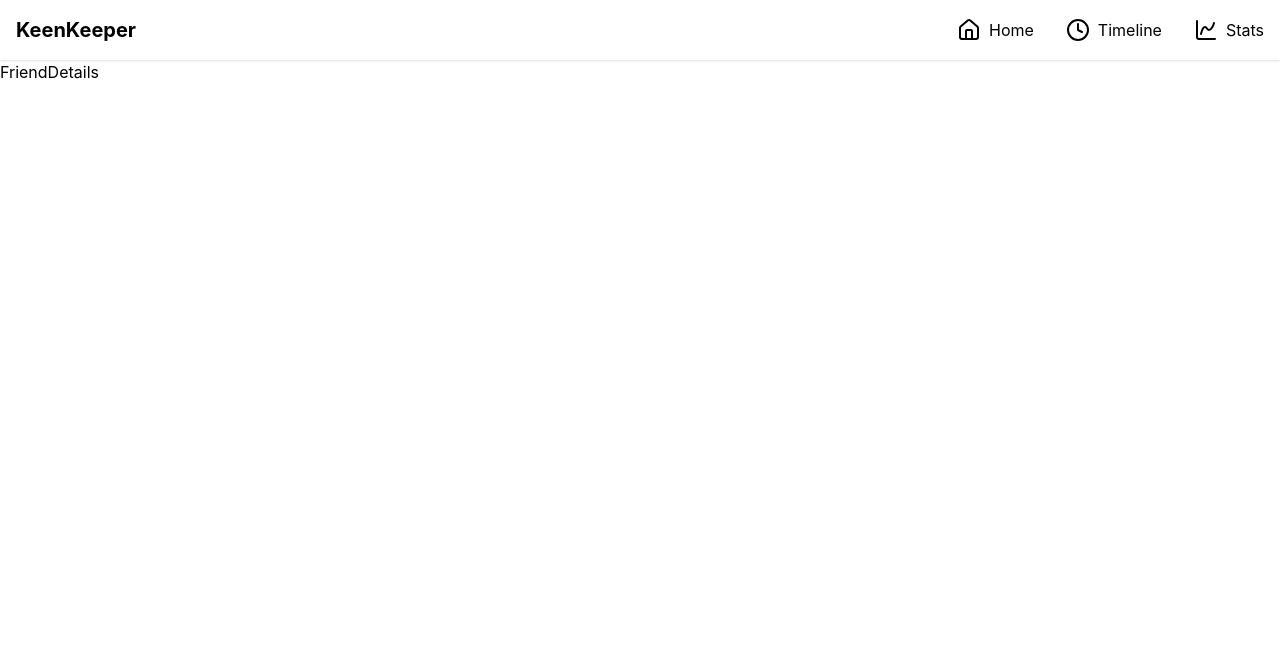
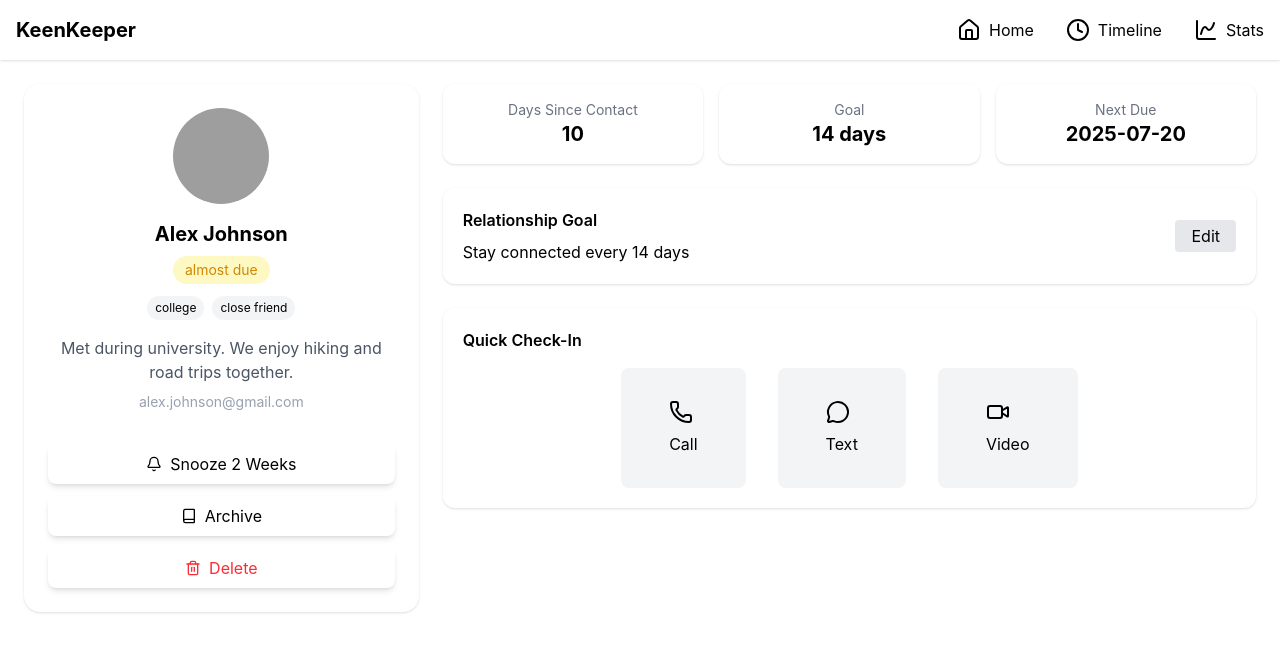
Before and after one commit to miraj-howlader/Keep-Your-Friendships-Alive, a React (Vite) app: page /friend/1 in a window 1280 px wide. Shown: the top 652 px of the page. Built offline with nearby package versions, Linux system fonts and the light colour scheme; grey boxes are pictures that could not be loaded.

Commit message:
completeCardDetailspage

```diff
--- a/src/pages/FriendDetails.jsx
+++ b/src/pages/FriendDetails.jsx
@@ -1,9 +1,142 @@
-import React from 'react'
+import { useParams } from "react-router-dom";
+import { useContext } from "react";
+import { FriendContext } from "../context/FriendContext";
+import toast from "react-hot-toast";
+import { Bell, Book, Edit, MessageCircle, Phone, Trash2, Video } from "lucide-react";
 
 const FriendDetails = () => {
+  const { id } = useParams();
+  const { friends, addEvent } = useContext(FriendContext);
+
+  const friend = friends.find(f => f.id === Number(id));
+
+  if (!friend) return <p className="p-6">Loading...</p>;
+
+  const statusColor = {
+    "overdue": "bg-red-100 text-red-600",
+    "almost due": "bg-yellow-100 text-yellow-600",
+    "on-track": "bg-green-100 text-green-600"
+  };
+
+
+  const handleAction = (type) => {
+    addEvent(type, friend.name);
+    toast.success(`${type} with ${friend.name} added`);
+  };
+
   return (
-    <div>FriendDetails</div>
-  )
-}
+    <div className="max-w-7xl mx-auto p-6 grid lg:grid-cols-3 gap-6">
 
-export default FriendDetails
+
+      <div className="bg-white rounded-2xl shadow p-6 text-center">
+
+
+        <img
+          src={friend.picture}
+          className="w-24 h-24 mx-auto rounded-full mb-4"
+        />
+
+
+        <h2 className="text-xl font-bold">{friend.name}</h2>
+
+
+        <p className={`inline-block mt-2 px-3 py-1 rounded-full text-sm ${statusColor[friend.status]}`}>
+          {friend.status}
+        </p>
+
+
+        <div className="flex flex-wrap justify-center gap-2 mt-3">
+          {friend.tags.map((tag, i) => (
+            <span key={i} className="bg-gray-100 px-2 py-1 text-xs rounded-full">
+              {tag}
+            </span>
+          ))}
+        </div>
+
+
+        <p className="mt-4 text-gray-600">{friend.bio}</p>
+
+
+        <p className="text-sm text-gray-400 mt-2">{friend.email}</p>
+
+
+        <div className="mt-8 flex flex-col gap-3">
+          <button className="bg-white shadow-md py-2 gap-2 rounded-lg flex items-center justify-center">
+            <Bell size={16}/> Snooze 2 Weeks
+          </button>
+          <button className="bg-white shadow-md py-2 gap-2 rounded-lg flex items-center justify-center">
+            <Book size={16}/> Archive
+          </button>
+          <button className="bg-white shadow-md text-red-500 py-2 gap-2 rounded-lg flex items-center justify-center">
+            <Trash2 size={16}/> Delete
+          </button>
+        </div>
+      </div>
+
+
+      <div className="lg:col-span-2 space-y-6">
+
+
+        <div className="grid md:grid-cols-3 gap-4">
+          <div className="bg-white p-4 rounded-xl shadow text-center">
+            <p className="text-gray-500 text-sm">Days Since Contact</p>
+            <h2 className="text-xl font-bold">{friend.days_since_contact}</h2>
+          </div>
+
+          <div className="bg-white p-4 rounded-xl shadow text-center">
+            <p className="text-gray-500 text-sm">Goal</p>
+            <h2 className="text-xl font-bold">{friend.goal} days</h2>
+          </div>
+
+          <div className="bg-white p-4 rounded-xl shadow text-center">
+            <p className="text-gray-500 text-sm">Next Due</p>
+            <h2 className="text-xl font-bold">{friend.next_due_date}</h2>
+          </div>
+        </div>
+
+        <div className="bg-white p-5 flex justify-between rounded-xl shadow">
+         <div>
+             <h2 className="font-semibold mb-2">Relationship Goal</h2>
+          <p>Stay connected every {friend.goal} days</p>
+         </div>
+         <div className="">
+             <button className="mt-3 px-4 py-1 bg-gray-200 rounded">
+           Edit
+          </button>
+         </div>
+        </div>
+
+
+        <div className="bg-white p-5 rounded-xl shadow">
+          <h2 className="font-semibold mb-4">Quick Check-In</h2>
+
+          <div className="flex flex-wrap gap-8 items-center justify-center">
+            <button
+              onClick={() => handleAction("Call")}
+              className=" flex gap-2 flex-col px-12 cursor-pointer py-8 bg-gray-100  rounded-lg"
+            >
+              <Phone/> Call
+            </button>
+
+            <button
+              onClick={() => handleAction("Text")}
+              className=" flex gap-2 flex-col  cursor-pointer px-12 py-8 bg-gray-100  rounded-lg"
+            >
+              <MessageCircle/> Text
+            </button>
+
+            <button
+              onClick={() => handleAction("Video")}
+              className=" flex gap-2  cursor-pointer flex-col px-12 py-8 bg-gray-100  rounded-lg"
+            >
+              <Video/> Video
+            </button>
+          </div>
+        </div>
+
+      </div>
+    </div>
+  );
+};
+
+export default FriendDetails;
```
